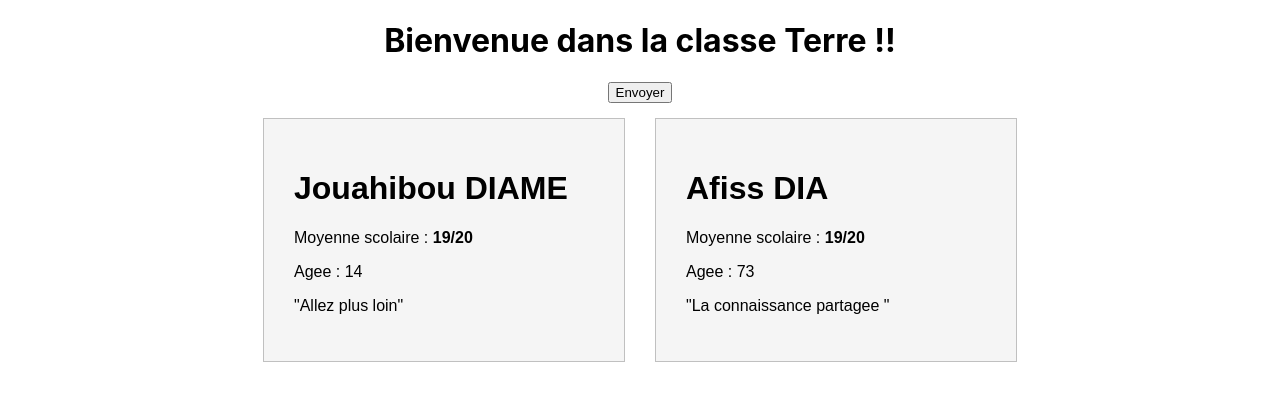
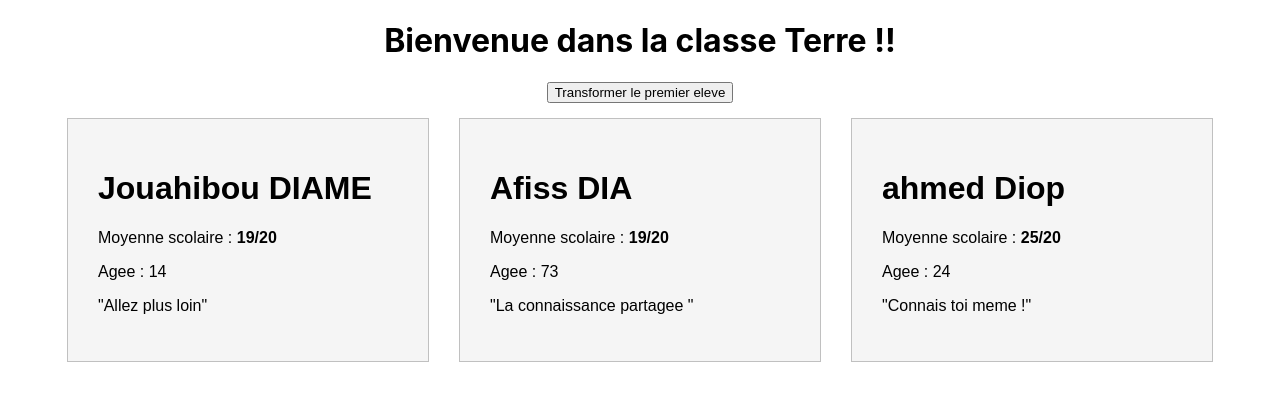
Before and after one commit to Khaly17/ChallengeReact, a React (Create React App) app: page / in a window 1280 px wide. Shown: the top 400 px of the page. Built offline with nearby package versions, Linux system fonts and the light colour scheme.

Commit message:
Eviter l'actualisation d'un composant inutilement

```diff
--- a/src/Containers/App/App.js
+++ b/src/Containers/App/App.js
@@ -6,16 +6,41 @@ import './App.css';
 import Eleve from '../../components/Eleve/Eleve';
 
 class App extends Component {
+
+    constructor(props) {
+        super(props);
+        console.log('[App.js] Constructor');
+    }
+
+    //Monte
+    componentDidMount() {
+        console.log('[App.js] componentDidMount');
+    }
+
+    //Modification
+    componentDidUpdate() {
+        console.log('[App.js] componentDidUpdate')
+    }
+
+    //Demonte
+    componentWillUnmount() {
+        console.log('[App.js] componentWillUnmount');
+    }
+
+
     state = {
         eleves: [
             { nom: 'Jouahibou DIAME', moyenne: 19 },
-            { nom: 'Afiss DIA', moyenne: 19 }
+            { nom: 'Afiss DIA', moyenne: 19 },
+            { nom: 'ahmed Diop', moyenne: 25 }
         ]
     }
 
     buttonClickedHandler = nouveauNom => {
         const newStat = [...this.state.eleves];
         newStat[0].nom = nouveauNom
+
+        //creation du state a partir de zero
         this.setState({
             ...this.state,
             eleves: newStat
@@ -28,7 +53,7 @@ class App extends Component {
 
                 <h1>Bienvenue dans la classe Terre !!</h1>
 
-                <button onClick={this.buttonClickedHandler.bind(this, "Moi")}>Envoyer</button>
+                <button onClick={this.buttonClickedHandler.bind(this, "Moi")}>Transformer le premier eleve</button>
 
                 <Eleve
                     nom={this.state.eleves[0].nom}
@@ -46,6 +71,14 @@ class App extends Component {
                     "La connaissance partagee "
                 </Eleve>
 
+                <Eleve
+                    nom={this.state.eleves[2].nom}
+                    moyenne={this.state.eleves[2].moyenne}
+                    clic={() => this.buttonClickedHandler("Amar")}
+                >
+                    "Connais toi meme !"
+                </Eleve>
+
             </div>
         );
     }
--- a/src/components/Eleve/Eleve.js
+++ b/src/components/Eleve/Eleve.js
@@ -2,6 +2,34 @@ import React, { Component } from 'react';
 import './Eleve.css';
 
 class Eleve extends Component {
+    constructor(props) {
+        super(props)
+        console.log('[Eleve.js] Constructor');
+    }
+
+    //Monte
+    componentDidMount() {
+        console.log('[Eleve.js] componentDidMount')
+    }
+
+    //Modification
+    componentDidUpdate() {
+        console.log('[Eleve.js] componentDidUpdate')
+    }
+
+    //Mise a jour
+    shouldComponentUpdate(nextProps, nextState) {
+        console.log('[Eleve.js] shouldComponentUpdate')
+        if (nextProps.nom != this.props.nom) {
+            return true;
+        }
+        return false;
+    }
+    //Demonte
+    componentWillUnmount() {
+        console.log('[Eleve.js] componentWillMount')
+    }
+
     render() {
         return (
             <div className="eleve">
```
